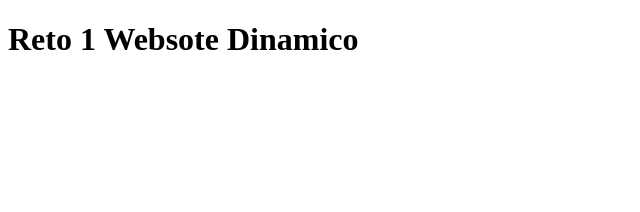
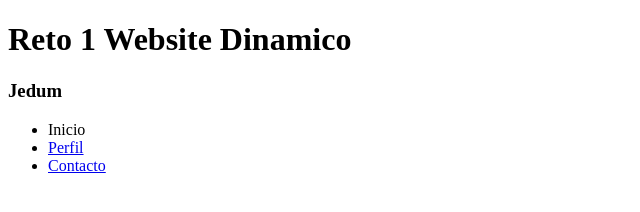
Before and after one commit to jedum/reto1-WebsiteDinamica, a plain HTML site: page index.html in a window 1280 px wide. Shown: the whole page, without its empty margins (0-640 px from the left). Drawn offline with Linux system fonts and the light colour scheme.

Commit message:
Se han agregado etiquetas basicas para la estructura de la Home

```diff
--- a/index.html
+++ b/index.html
@@ -11,8 +11,24 @@
 </head>
 
 <body>
-    <h1>Reto 1 Websote Dinamico</h1>
-
+    <h1>Reto 1 Website Dinamico</h1>
+    <header>
+        <nav>
+            <div>
+                <h3>
+                    Jedum
+                </h3>
+            </div>
+            <ul>
+                <li><a heref="index.html">Inicio</a></li>
+                <li><a href="perfil.html">Perfil</a></li>
+                <li><a href="contacto.html">Contacto</a></li>
+            </ul>
+        </nav>
+    </header>
+    <section></section>
+    <aside></aside>
+    <footer></footer>
 </body>
 
 </html>
```
